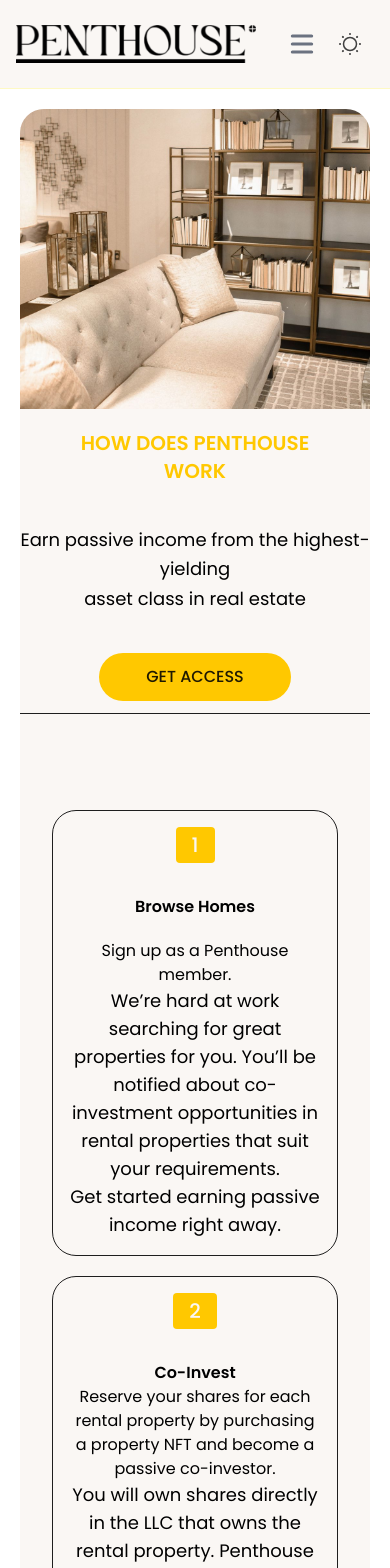
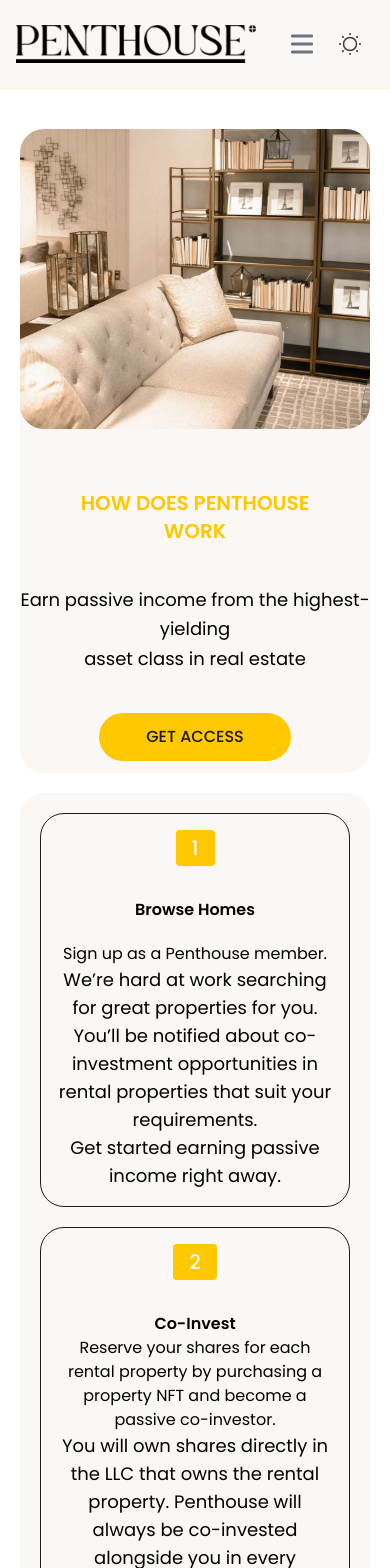
Before and after one commit to nickfff-dev/penthousefinance, a React (Create React App) app: page /how-it-works in a window 390 px wide. Shown: the top 1568 px of the page. Built offline with nearby package versions, Linux system fonts and the light colour scheme.

Commit message:
how it work page

```diff
--- a/src/pages/AboutUs.tsx
+++ b/src/pages/AboutUs.tsx
@@ -3,12 +3,13 @@
 
 const AboutUs = () => {
   return (
-    <div className="dark:bg-bdark m-5 rounded-3xl ">
-      <div className="grid lg:grid-cols-2  md:grid-cols-1 sm:grid-cols-1   border-yellow-100">
+    <div className="dark:bg-black">
+      <div className="pt-5 pb-5">
+      <div className="grid m-5 lg:grid-cols-2  md:grid-cols-1 sm:grid-cols-1  dark:border-[#66584a]  rounded-3xl  dark:bg-bdark border-yellow-100">
 
-      <div className="flex items-start lg:rounded-r-none   lg:rounded-l-3xl mobile:rounded-t-3xl rounded-b-none lg:justify-start mobile:justify-center bg-primary dark:bg-bdark relative">
+      <div className="flex items-start mobile:rounded-t-3xl lg:rounded-r-none lg:rounded-l-3xl lg:justify-start mobile:justify-center bg-primary dark:bg-bdark relative">
 
-        <main className="p-6 ">
+        <main className="p-6">
 
           <div className="lg:text-left mobile:text-center items-center  flex-col space-y-9">
 
@@ -29,7 +30,7 @@
                 <li className="dark:text-gray-200 text-base ">3. Passive income and equity appreciation</li>
 
           </ul>
-          <div className="mt-5 lg:mx-0 sm:mx-auto w-2/4 sm:mt-8 sm:flex lg:justify-start mobile:justify-center">
+          <div className="mt-5 lg:mx-0  sm:mx-auto mx-auto  w-2/4 sm:mt-8 sm:flex lg:justify-start mobile:justify-center">
             <div className="rounded-full shadow">
               <a href="/" className="w-full flex items-center justify-center px-5 py-3 uppercase text-base leading-6 font-medium rounded-full text-white bg-secondary dark:bg-yellow-200 dark:hover:text-black hover:text-black focus:outline-none focus:border-indigo-700 focus:shadow-outline-indigo transition duration-150 ease-in-out md:text-lg  dark:text-black">
                 Reserve Your Seat
@@ -46,14 +47,14 @@
 
       </div>
 
-      <div className="gap-5 p-4 mt-10 bg-primary dark:bg-bdark dark:border  dark:border-[#66584a]  m-5 rounded-3xl">
+      <div className="gap-5 p-4 mt-10 bg-primary dark:bg-bdark m-5 rounded-3xl">
       <div className="max-w-4xl flex items-center h-auto  flex-wrap mx-auto my-10 lg:my-0">
 
 
     <div id="profile" className="w-full lg:w-3/5  shadow-2xl bg-white opacity-75 mx-6 lg:mx-0 dark:opacity-100">
 
 
-      <div className="p-4 md:p-12 text-center lg:text-left">
+      <div className="p-4 md:p-12 text-center lg:text-left ">
 
         <div className="block lg:hidden rounded-full shadow-xl mx-auto -mt-16 h-48 w-48 bg-cover bg-center bg-abtbg"></div>
 
@@ -165,6 +166,7 @@
       </div>
 
     </div>
+    </div>
   )
 }
 
--- a/src/pages/HowItWorks.tsx
+++ b/src/pages/HowItWorks.tsx
@@ -4,16 +4,17 @@
 
 const HowItWorks = () => {
   return (
-    <div className="m-5 bg-primary dark:bg-bdark    dark:border-gray-200 rounded-3xl  ">
-      <div className="grid lg:grid-cols-2 md:grid-cols-1 sm:grid-cols-1 border-b dark:border-[#66584a] border-black ">
-  <div className="bg-howbg  lg:h-[565px] md:h-[965px] bg-cover bg-center bg-no-repeat mobile:h-[300px] relative  mobile:rounded-t-3xl lg:rounded-r-none"  >
+    <div className="dark:bg-black ">
+      <div className=" pt-5 pb-5">
+    <div className="grid m-5 lg:grid-cols-2 md:grid-cols-1 sm:grid-cols-1 bg-primary dark:bg-bdark rounded-3xl">
+<div className="bg-howbg  lg:h-[565px] md:h-[965px] bg-cover bg-center bg-no-repeat mobile:h-[300px] relative rounded-b-3xl   mobile:rounded-t-3xl lg:rounded-r-none"  >
 
 </div>
 
 
 
 
-      <div className="lg:my-24  py-19 lg:mx-20 ">
+    <div className="lg:my-24 mt-10 py-19 lg:mx-20 ">
       <div className="">
         <h3 className="lg:text-4xl text-xl mt-5 font-semibold mb-10 dark:text-gray-300 text-center text-secondary lg:text-left sm:text-center md:text-center">HOW DOES PENTHOUSE <br/> WORK</h3>
         <p className="dark:text-primary mb-10 text-lg leading-relaxed text-center lg:text-left sm:text-center md:text-center" >Earn passive income from the highest-yielding <br/>asset class in real estate</p>
@@ -31,7 +32,8 @@
     </div>
 
 
-      <div className="px-8 py-4"> <div className="grid lg:grid-cols-3 md:grid-cols-1 sm:grid-cols-1 mt-20 gap-5">
+        <div className="bg-primary dark:bg-bdark rounded-3xl  m-5">
+    <div className="rounded-3xl grid lg:grid-cols-3 md:grid-cols-1 sm:grid-cols-1  gap-5 p-5 ">
     <div className="lg:p-12  p-4 text-center lg:text-left md:text-center sm:text-center rounded-3xl border border-black dark:border-[#66584a]">
         <p className="dark:text-black dark:bg-yellow-100 bg-secondary px-4 py-1 inline-block   text-xl text-primary font-medium rounded mb-5">1</p>
         <h3 className="lg:text-2xl font-semibold mb-5 mt-3 dark:text-gray-300 text-center lg:text-left md:text-center sm:text-center">Browse Homes</h3>
@@ -57,7 +59,7 @@
 
 
     </div>
-    </div>
+  </div></div>
 
 
 
```
Lines whose indentation alone changed are shown as unchanged.
